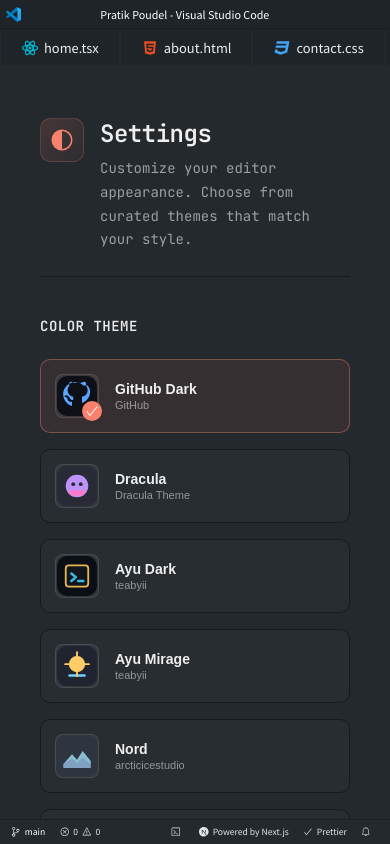
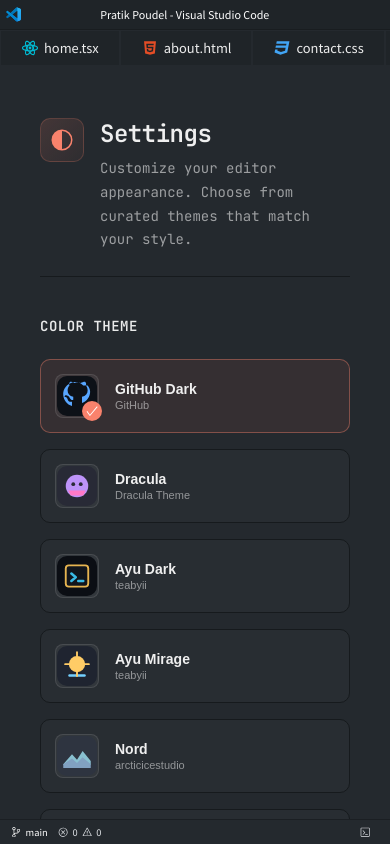
Before and after one commit to pyatrick666/Professional-Portfolio, a Next.js app: page /settings in a window 390 px wide. Built offline with nearby package versions, Linux system fonts and the light colour scheme.

Commit message:
Improve responsive layout on mobile and desktop

```diff
--- a/styles/Bottombar.module.css
+++ b/styles/Bottombar.module.css
@@ -1,6 +1,8 @@
 .bottomBar {
   background: var(--bottombar-bg);
+  flex: 0 0 25px;
   height: 25px;
+  min-width: 0;
   border-top: 1px solid var(--bottombar-border);
   color: rgb(225, 228, 232);
   padding: 0 0.5rem;
@@ -9,48 +11,16 @@
   justify-content: space-between;
   font-size: 0.8rem;
 }
-
-.bottomBar a {
-  color: white;
-  text-decoration: none;
-}
-
-.icon {
-  margin-right: 4px;
-}
-
-.container {
-  display: flex;
-  align-items: center;
-}
-
-.section {
-  display: flex;
-  margin-right: 0.5rem;
-  height: 24px;
-  align-items: center;
-  padding: 0 0.2rem;
-  cursor: pointer;
-  font-family: 'Source Sans Pro', sans-serif;
-}
-
-.section:hover {
-  background: var(--bottombar-hover-bg);
-}
-
-.section.active {
-  background: var(--bottombar-hover-bg);
-}
-
-.section.active .icon {
-  color: var(--accent-color);
-}
+.bottomBar a { color: white; text-decoration: none; }
+.icon { margin-right: 4px; }
+.container { display: flex; align-items: center; min-width: 0; }
+.section { display: flex; margin-right: 0.5rem; height: 24px; align-items: center; padding: 0 0.2rem; cursor: pointer; font-family: 'Source Sans Pro', sans-serif; white-space: nowrap; }
+.section:hover { background: var(--bottombar-hover-bg); }
+.section.active { background: var(--bottombar-hover-bg); }
+.section.active .icon { color: var(--accent-color); }
 
 @media screen and (max-width: 600px) {
-  .bottomBar {
-    font-size: 0.6rem;
-  }
-  .section {
-    margin-right: 0.5rem;
-  }
+  .bottomBar { font-size: 0.65rem; }
+  .section { margin-right: 0.25rem; }
+  .container:last-child .section:not(:first-child) { display: none; }
 }
```
